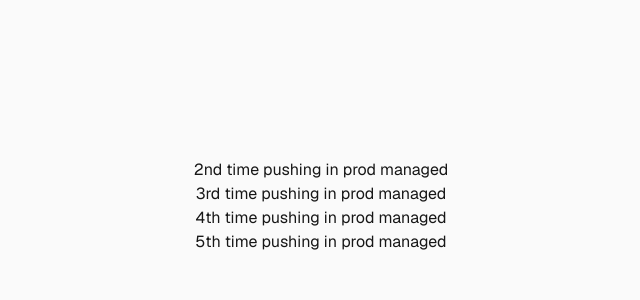
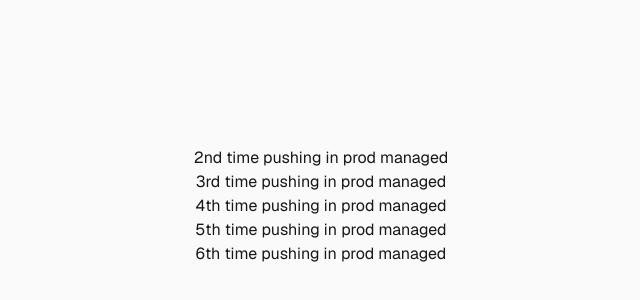
Before and after one commit to GauravNardia/clean-nextjs, a Next.js app: page / in a window 1280 px wide. Shown: the part 194-494 px from the top of the page, without its empty margins (319-959 px from the left). Built offline with nearby package versions, Linux system fonts and the light colour scheme.

Commit message:
6th push in prod

```diff
--- a/app/page.tsx
+++ b/app/page.tsx
@@ -7,6 +7,7 @@ export default function Home() {
       <h1>3rd time pushing in prod managed</h1>
       <h1>4th time pushing in prod managed</h1>
       <h1>5th time pushing in prod managed</h1>
+      <h1>6th time pushing in prod managed</h1>
     </div>
   );
 }
```
